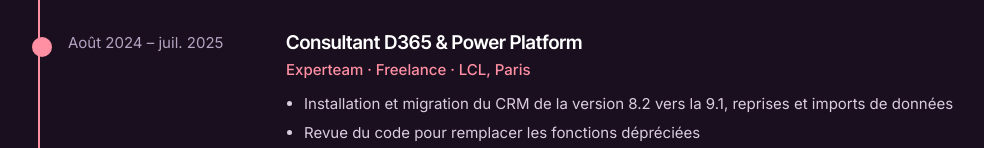
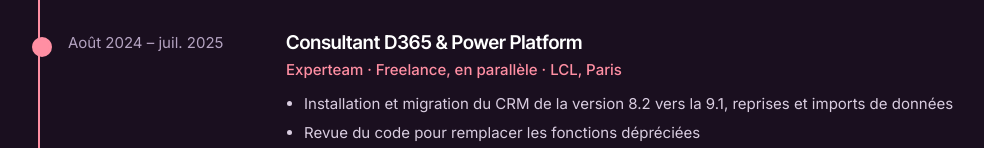
Before and after one commit to Omtira/Omtira.github.io, a plain HTML site: page index.html in a window 1280 px wide. Shown: the part 2204-2352 px from the top of the page, without its empty margins (32-1016 px from the left). Drawn offline with Linux system fonts and the light colour scheme.

Commit message:
Experteam : mission menée en parallèle (site et CV)
Co-Authored-By: Claude Opus 5.5 <noreply@anthropic.com>

```diff
--- a/index.html
+++ b/index.html
@@ -331,7 +331,7 @@ const L=(o)=>o[lang];
 const jobs=[
 {when:{fr:"Avr. 2026 – aujourd'hui",en:"Apr 2026 – Present"},t:{fr:"Consultant Technique D365 & Power Platform",en:"Technical Consultant, Dynamics 365 & Power Platform"},co:{fr:"Javista · CDI · Paris (hybride)",en:"Javista · Full-time · Paris (hybrid)"},b:{fr:["Migration d'une application Dynamics 365 on-premise : environnements DEV / VAL / PROD et restaurations de bases","Application model-driven de digitalisation des visites opérationnelles d'un parc immobilier","Application Power Apps canvas avec cartographie des collaborateurs disponibles par département","Flux Power Automate de gestion des consentements, support Dynamics 365 for Outlook, suivi de la capacité Dataverse"],en:["Migrated an on-premises Dynamics 365 application across DEV, UAT and PROD environments, including database restores","Built a model-driven app that digitizes operational site inspections across a real-estate portfolio","Built a Power Apps canvas app that maps available staff by department","Delivered consent-management flows in Power Automate, supported Dynamics 365 for Outlook and monitored Dataverse capacity"]},c:["Dynamics 365","Power Apps","Power Automate","Dataverse"]},
 {when:{fr:"Févr. 2024 – mars 2026",en:"Feb 2024 – Mar 2026"},t:{fr:"Consultant D365 & Power Platform",en:"Dynamics 365 & Power Platform Consultant"},co:{fr:"access international · Freelance · Ministère de la Sécurité Publique (Québec), full remote",en:"access international · Contract · Quebec Ministry of Public Security (fully remote)"},b:{fr:["Applications model-driven et canvas, custom pages","Automatisations Power Automate déclenchées par Dataverse, orchestrations et approbations","Plugins C# avec le SDK Dynamics et Custom Workflow Activities","Exigences RGPD, sécurité et privacy by design ; intégration SharePoint"],en:["Built model-driven and canvas apps, including custom pages","Designed Dataverse-triggered Power Automate flows for orchestration and approvals","Developed C# plugins with the Dynamics SDK and custom workflow activities","Implemented GDPR, security and privacy-by-design requirements; integrated SharePoint"]},c:["Model-driven","Canvas","Power Fx","C#","SharePoint"]},
-{when:{fr:"Août 2024 – juil. 2025",en:"Aug 2024 – Jul 2025"},t:{fr:"Consultant D365 & Power Platform",en:"Dynamics 365 & Power Platform Consultant"},co:{fr:"Experteam · Freelance · LCL, Paris",en:"Experteam · Contract · LCL (retail bank), Paris"},b:{fr:["Installation et migration du CRM de la version 8.2 vers la 9.1, reprises et imports de données","Revue du code pour remplacer les fonctions dépréciées","Plugins .NET / C#, Custom Workflow Activities, JavaScript","Intégrations REST, services web et OAuth"],en:["Upgraded the CRM from version 8.2 to 9.1, including data migration and imports","Reviewed and refactored code to replace deprecated APIs","Developed .NET/C# plugins, custom workflow activities and JavaScript","Built REST, web service and OAuth integrations"]},c:["Dynamics CRM on-premise","Migration","C#","JavaScript"]},
+{when:{fr:"Août 2024 – juil. 2025",en:"Aug 2024 – Jul 2025"},t:{fr:"Consultant D365 & Power Platform",en:"Dynamics 365 & Power Platform Consultant"},co:{fr:"Experteam · Freelance, en parallèle · LCL, Paris",en:"Experteam · Contract, concurrent · LCL (retail bank), Paris"},b:{fr:["Installation et migration du CRM de la version 8.2 vers la 9.1, reprises et imports de données","Revue du code pour remplacer les fonctions dépréciées","Plugins .NET / C#, Custom Workflow Activities, JavaScript","Intégrations REST, services web et OAuth"],en:["Upgraded the CRM from version 8.2 to 9.1, including data migration and imports","Reviewed and refactored code to replace deprecated APIs","Developed .NET/C# plugins, custom workflow activities and JavaScript","Built REST, web service and OAuth integrations"]},c:["Dynamics CRM on-premise","Migration","C#","JavaScript"]},
 {when:{fr:"Nov. 2022 – janv. 2024",en:"Nov 2022 – Jan 2024"},t:{fr:"Consultant D365 & Power Platform",en:"Dynamics 365 & Power Platform Consultant"},co:{fr:"Inetum · CDI · SIDEL, Montpellier",en:"Inetum · Full-time · SIDEL, Montpellier"},b:{fr:["Projet de retour au standard selon les recommandations Microsoft","Maintenabilité et réversibilité des solutions","Automatisations Power Automate avancées","Rôles, Business Units, sécurité des enregistrements et Field Level Security"],en:["Contributed to a back-to-standard initiative, replacing custom code with out-of-the-box features per Microsoft guidance","Made solutions easier to maintain and hand over","Built advanced Power Automate automations","Configured security roles, business units, record-level and field-level security"]},c:{fr:["Dynamics 365","Power Automate","Sécurité"],en:["Dynamics 365","Power Automate","Security"]}},
 {when:{fr:"Nov. 2019 – sept. 2022",en:"Nov 2019 – Sep 2022"},t:{fr:"Consultant Microsoft Dynamics 365",en:"Microsoft Dynamics 365 Consultant"},co:{fr:"HLi Tunisie · CDI · Banque Centrale Populaire (Maroc), Orange Maroc",en:"HLi Tunisia · Full-time · Banque Centrale Populaire (Morocco), Orange Morocco"},b:{fr:["Personnalisation de Dynamics CRM pour des projets bancaires et télécoms, B2B et B2C","Plugins .NET / C#, Custom Workflow Activities, JavaScript et web ressources","Intégrations REST, services web, OAuth / Azure AD","Spécifications techniques, déploiement, incidents de production"],en:["Customized Dynamics CRM for B2B and B2C banking and telecom projects","Developed .NET/C# plugins, custom workflow activities, JavaScript and web resources","Built REST, web service and OAuth/Azure AD integrations","Wrote technical specifications, supported deployments and resolved production incidents"]},c:["Dynamics CRM","C#","JavaScript","Azure AD"]},
 {when:{fr:"Sept. 2016 – janv. 2019",en:"Sep 2016 – Jan 2019"},t:{fr:"Entrepreneur, franchisé",en:"Franchise Owner"},co:{fr:"Orange · Tunis",en:"Orange · Tunis"},b:{fr:["Gestion complète d'un point de vente : chiffre d'affaires, fidélisation, stocks, gestion administrative et financière"],en:["Ran a franchised Orange store end to end: sales growth, customer retention, inventory, administration and finance"]},c:{fr:["Gestion","Relation client"],en:["Store management","Customer service"]}}
```
Also changed, not shown: 2 other files.
